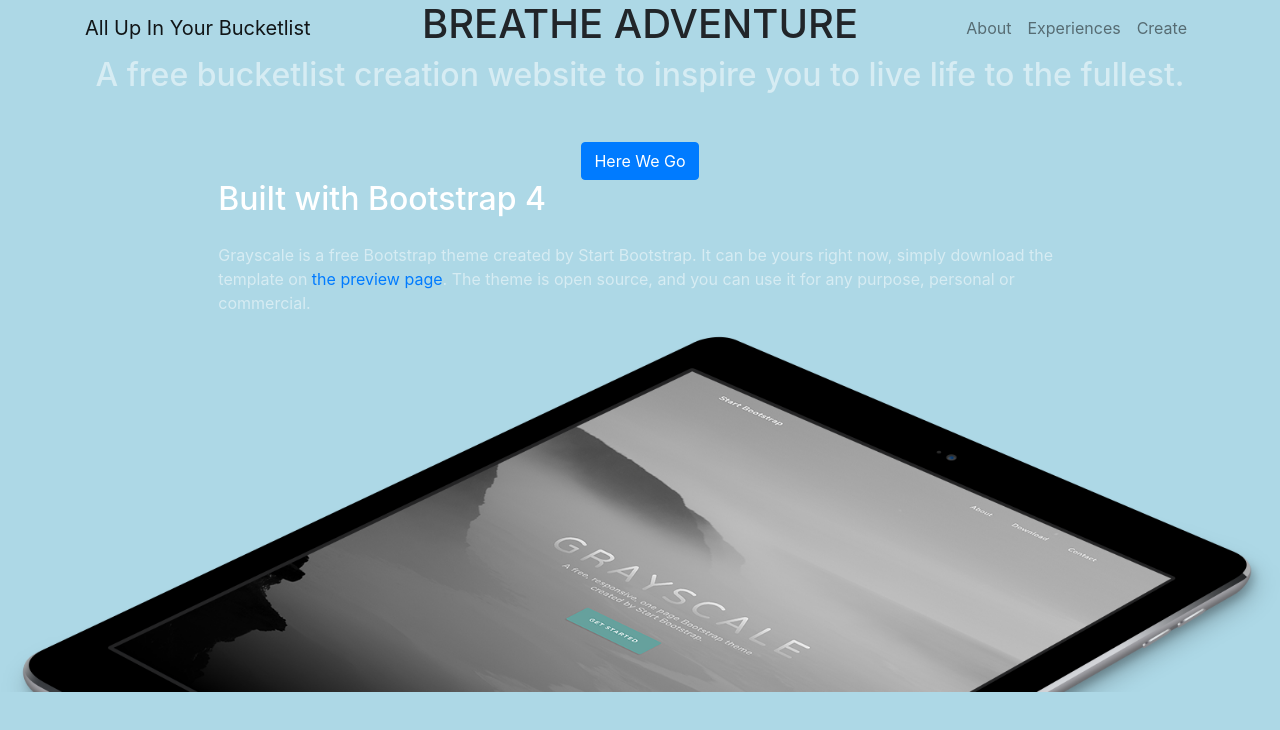
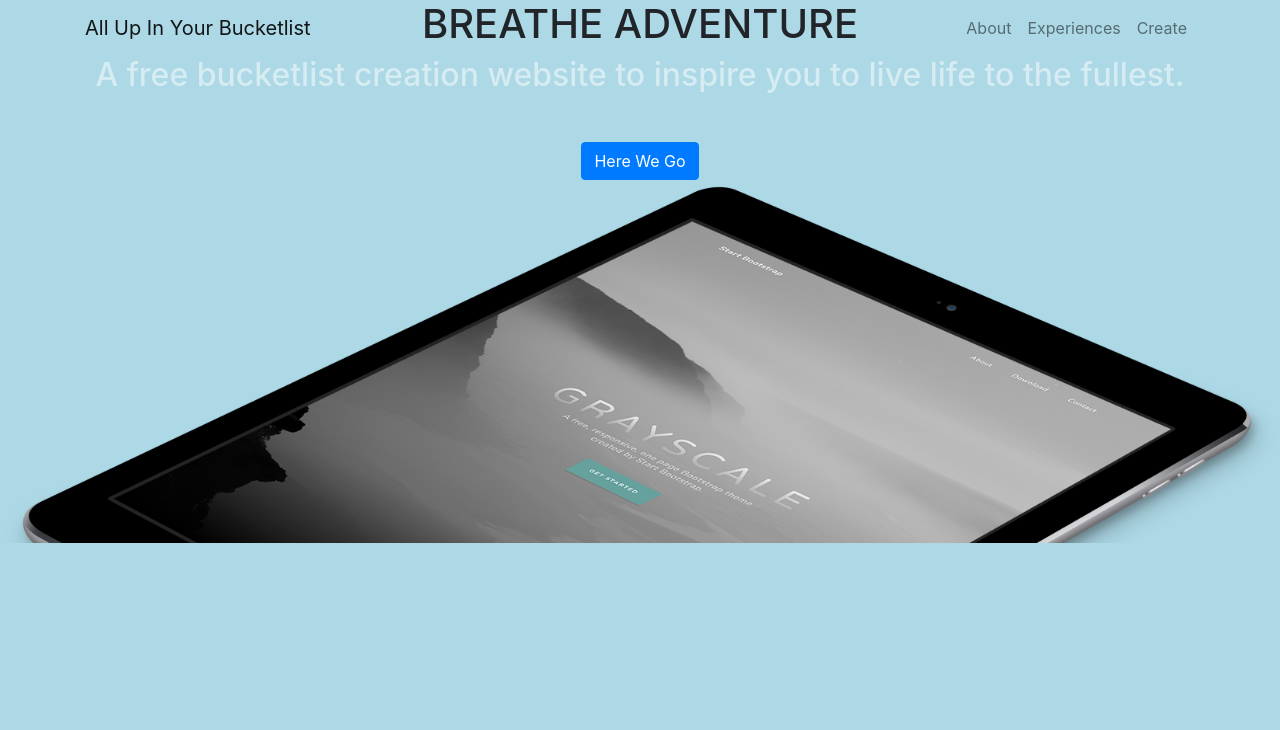
Before and after one commit to putpsil03/RealThing, a plain HTML site: page index.html in a window 1280 px wide. Drawn offline with nearby package versions, Linux system fonts and the light colour scheme; files whose address does not match are found by name.

Commit message:
changed stuff

```diff
--- a/index.html
+++ b/index.html
@@ -48,9 +48,6 @@
 
       <div class="row">
         <div class="col-lg-8 mx-auto">
-          <h2 class="text-white mb-4">Built with Bootstrap 4</h2>
-          <p class="text-white-50">Grayscale is a free Bootstrap theme created by Start Bootstrap. It can be yours right now, simply download the template on
-            <a href="http://startbootstrap.com/template-overviews/grayscale/">the preview page</a>. The theme is open source, and you can use it for any purpose, personal or commercial.</p>
         </div>
       </div>
       <img src="img/ipad.png" class="img-fluid" alt="">
```
